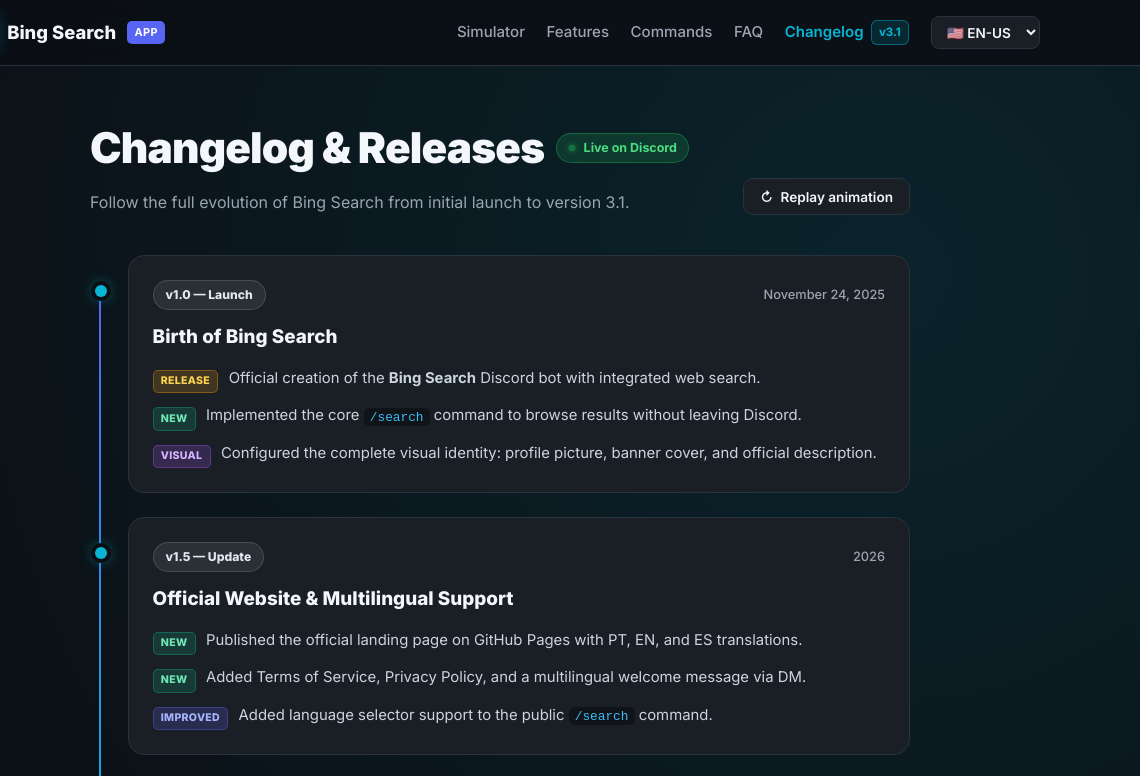
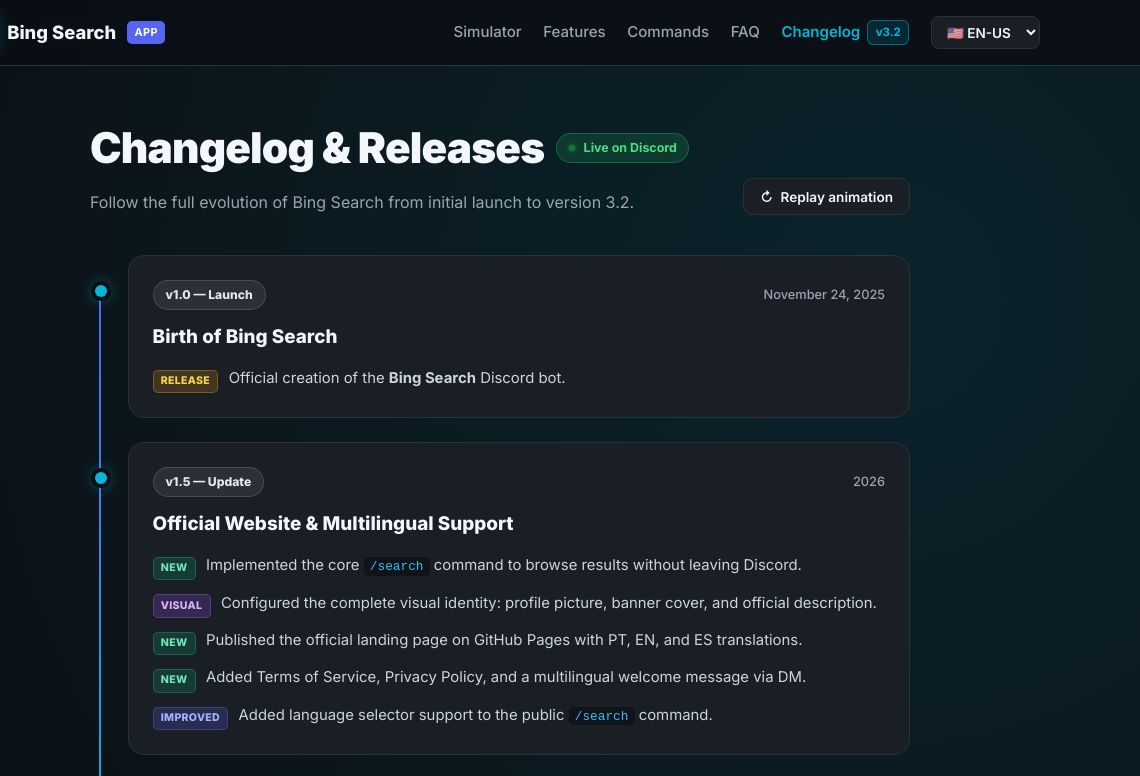
Before and after one commit to klinger230/bing-search-bot, a plain HTML site: page changelog.html in a window 1280 px wide. Shown: the top 776 px of the page, 140-1280 px from the left. Drawn offline with Linux system fonts and the light colour scheme.

Commit message:
Update changelog.html

```diff
--- a/changelog.html
+++ b/changelog.html
@@ -3,7 +3,7 @@
 <head>
   <meta charset="UTF-8" />
   <meta name="viewport" content="width=device-width, initial-scale=1.0" />
-  <title>Changelog — Bing Search v3.1</title>
+  <title>Changelog — Bing Search v3.2</title>
   <link rel="preconnect" href="https://fonts.googleapis.com" />
   <link rel="preconnect" href="https://fonts.gstatic.com" crossorigin />
   <link href="https://fonts.googleapis.com/css2?family=Inter:wght@400;500;600;700;800;900&display=swap" rel="stylesheet" />
@@ -422,7 +422,7 @@
         <a href="faq.html">FAQ</a>
         <a href="changelog.html" class="active">
           <span>Changelog</span>
-          <span class="version-pill">v3.1</span>
+          <span class="version-pill">v3.2</span>
         </a>
         <select id="langSelect" class="lang-select" aria-label="Language">
           <option value="pt">🇧🇷 PT-BR</option>
@@ -446,7 +446,7 @@
             <span data-i18n="liveStatus">Ativo no Discord</span>
           </span>
         </div>
-        <p data-i18n="subtitle">Acompanhe toda a evolução do Bing Search desde o lançamento até a versão 3.1.</p>
+        <p data-i18n="subtitle">Acompanhe toda a evolução do Bing Search desde o lançamento até a versão 3.2.</p>
       </div>
 
       <button type="button" id="replayBtn" class="replay-btn">
@@ -482,7 +482,7 @@
           nav_cmd: "Comandos",
           title: "Changelog & Releases",
           liveStatus: "Ativo no Discord",
-          subtitle: "Acompanhe toda a evolução do Bing Search desde o lançamento até a versão 3.1.",
+          subtitle: "Acompanhe toda a evolução do Bing Search desde o lançamento até a versão 3.2.",
           replay: "Rever animação",
           footer_back: "Quer voltar para a página inicial?",
           footer_link: "Voltar ao início →",
@@ -494,9 +494,7 @@
               isLatest: false,
               title: "Nascimento do Bing Search",
               changes: [
-                { tag: "RELEASE", color: "amber", text: "Criação oficial do bot <strong>Bing Search</strong> no Discord com motor de busca web integrado." },
-                { tag: "NOVO", color: "emerald", text: "Implementação do recurso básico <code>/search</code> para pesquisar sem sair do chat." },
-                { tag: "VISUAL", color: "purple", text: "Configuração completa da identidade visual: foto de perfil, capa (banner) e descrição oficial." }
+                { tag: "RELEASE", color: "amber", text: "Criação oficial do bot <strong>Bing Search</strong> no Discord." }
               ]
             },
             {
@@ -506,6 +504,8 @@
               isLatest: false,
               title: "Site Oficial & Suporte Multilíngue",
               changes: [
+                { tag: "NOVO", color: "emerald", text: "Implementação do recurso básico <code>/search</code> para pesquisar sem sair do chat." },
+                { tag: "VISUAL", color: "purple", text: "Configuração completa da identidade visual: foto de perfil, capa (banner) e descrição oficial." },
                 { tag: "NOVO", color: "emerald", text: "Publicação da landing page oficial no GitHub Pages com tradução em PT, EN e ES." },
                 { tag: "NOVO", color: "emerald", text: "Inclusão dos Termos de Serviço, Política de Privacidade e mensagem de boas-vindas multilíngue na DM." },
                 { tag: "MELHORIA", color: "indigo", text: "Adição de seletor de idioma no comando público <code>/search</code>." }
@@ -564,15 +564,26 @@
             },
             {
               version: "v3.1",
-              statusLabel: "Versão Atual",
+              statusLabel: "Atualização",
               date: "Novembro de 2026",
-              isLatest: true,
+              isLatest: false,
               title: "Tradutor Integrado (25 Idiomas), /help Expandido & Transparência de Privacidade",
               changes: [
                 { tag: "TRADUTOR", color: "emerald", text: "Novos comandos <code>/translate</code> (público com botão <strong>Delete</strong>) e <code>/incognitotranslate</code> (efêmero, visível só para você) com detecção automática do idioma de origem via <strong>MyMemory API</strong>." },
                 { tag: "NOVO", color: "indigo", text: "Suporte a <strong>25 idiomas de destino</strong> numerados de <code>1</code> a <code>25</code> para seleção rápida direto no Discord." },
                 { tag: "MELHORIA", color: "amber", text: "Comando <code>/help</code> atualizado com todos os comandos de tradução e a lista completa dos 25 idiomas suportados." },
                 { tag: "PRIVACIDADE", color: "purple", text: "FAQ, Termos de Serviço e Política de Privacidade atualizados nos 6 idiomas esclarecendo os limites do <strong>Incognito Mode</strong>, além do simulador no site com tradução ao vivo." }
+              ]
+            },
+            {
+              version: "v3.2",
+              statusLabel: "Versão Atual",
+              date: "Novembro de 2026",
+              isLatest: true,
+              title: "API de Busca Privada & Comando /Info",
+              changes: [
+                { tag: "MOTOR", color: "purple", text: "Migração completa da API de buscas do Brave para uma <strong>API privada própria</strong>, garantindo maior autonomia, estabilidade e controle nas pesquisas web e de vídeos." },
+                { tag: "COMANDO", color: "indigo", text: "O comando <code>/help</code> foi renomeado para <code>/Info</code>, centralizando todas as informações e comandos do bot." }
               ]
             }
           ]
@@ -585,7 +596,7 @@
           nav_cmd: "Commands",
           title: "Changelog & Releases",
           liveStatus: "Live on Discord",
-          subtitle: "Follow the full evolution of Bing Search from initial launch to version 3.1.",
+          subtitle: "Follow the full evolution of Bing Search from initial launch to version 3.2.",
           replay: "Replay animation",
           footer_back: "Want to go back to the homepage?",
           footer_link: "Back to Home →",
@@ -597,9 +608,7 @@
               isLatest: false,
               title: "Birth of Bing Search",
               changes: [
-                { tag: "RELEASE", color: "amber", text: "Official creation of the <strong>Bing Search</strong> Discord bot with integrated web search." },
-                { tag: "NEW", color: "emerald", text: "Implemented the core <code>/search</code> command to browse results without leaving Discord." },
-                { tag: "VISUAL", color: "purple", text: "Configured the complete visual identity: profile picture, banner cover, and official description." }
+                { tag: "RELEASE", color: "amber", text: "Official creation of the <strong>Bing Search</strong> Discord bot." }
               ]
             },
             {
@@ -609,6 +618,8 @@
               isLatest: false,
               title: "Official Website & Multilingual Support",
               changes: [
+                { tag: "NEW", color: "emerald", text: "Implemented the core <code>/search</code> command to browse results without leaving Discord." },
+                { tag: "VISUAL", color: "purple", text: "Configured the complete visual identity: profile picture, banner cover, and official description." },
                 { tag: "NEW", color: "emerald", text: "Published the official landing page on GitHub Pages with PT, EN, and ES translations." },
                 { tag: "NEW", color: "emerald", text: "Added Terms of Service, Privacy Policy, and a multilingual welcome message via DM." },
                 { tag: "IMPROVED", color: "indigo", text: "Added language selector support to the public <code>/search</code> command." }
@@ -667,15 +678,26 @@
             },
             {
               version: "v3.1",
-              statusLabel: "Current Release",
+              statusLabel: "Update",
               date: "November 2026",
-              isLatest: true,
+              isLatest: false,
               title: "Built-in Translator (25 Languages), Expanded /help & Privacy Clarity",
               changes: [
                 { tag: "TRANSLATOR", color: "emerald", text: "Added <code>/translate</code> (public with <strong>Delete</strong> button) and <code>/incognitotranslate</code> (ephemeral, visible only to you) with automatic source language detection powered by <strong>MyMemory API</strong>." },
                 { tag: "NEW", color: "indigo", text: "Support for <strong>25 target languages</strong> numbered <code>1</code> through <code>25</code> for fast selection right in Discord." },
                 { tag: "IMPROVED", color: "amber", text: "Updated <code>/help</code> with the new translator commands and the full list of all 25 supported languages." },
                 { tag: "PRIVACY", color: "purple", text: "Updated FAQ, Terms of Service, and Privacy Policy across all 6 languages clarifying <strong>Incognito Mode</strong> limits, plus live translation in the website simulator." }
+              ]
+            },
+            {
+              version: "v3.2",
+              statusLabel: "Current Release",
+              date: "November 2026",
+              isLatest: true,
+              title: "Private Search API & /Info Command",
+              changes: [
+                { tag: "ENGINE", color: "purple", text: "Migrated the search API from Brave to a <strong>dedicated private API</strong>, ensuring greater autonomy, stability, and control for web and video searches." },
+                { tag: "COMMAND", color: "indigo", text: "Renamed the <code>/help</code> command to <code>/Info</code>, centralizing all bot information and commands." }
               ]
             }
           ]
@@ -688,7 +710,7 @@
           nav_cmd: "Comandos",
           title: "Changelog y Lanzamientos",
           liveStatus: "Activo en Discord",
-          subtitle: "Sigue toda la evolución de Bing Search desde su creación hasta la versión 3.1.",
+          subtitle: "Sigue toda la evolución de Bing Search desde su creación hasta la versión 3.2.",
           replay: "Repetir animación",
           footer_back: "¿Quieres volver a la página principal?",
           footer_link: "Volver al inicio →",
@@ -700,9 +722,7 @@
               isLatest: false,
               title: "Nacimiento de Bing Search",
               changes: [
-                { tag: "RELEASE", color: "amber", text: "Creación oficial del bot <strong>Bing Search</strong> en Discord con motor de búsqueda web integrado." },
-                { tag: "NUEVO", color: "emerald", text: "Implementación del comando básico <code>/search</code> para buscar sin salir del chat." },
-                { tag: "VISUAL", color: "purple", text: "Configuración completa de la identidad visual: foto de perfil, portada (banner) y descripción oficial." }
+                { tag: "RELEASE", color: "amber", text: "Creación oficial del bot <strong>Bing Search</strong> en Discord." }
               ]
             },
             {
@@ -712,6 +732,8 @@
               isLatest: false,
               title: "Sitio Oficial y Soporte Multilingüe",
               changes: [
+                { tag: "NUEVO", color: "emerald", text: "Implementación del comando básico <code>/search</code> para buscar sin salir del chat." },
+                { tag: "VISUAL", color: "purple", text: "Configuración completa de la identidad visual: foto de perfil, portada (banner) y descripción oficial." },
                 { tag: "NUEVO", color: "emerald", text: "Publicación de la página oficial en GitHub Pages con traducción en PT, EN y ES." },
                 { tag: "NUEVO", color: "emerald", text: "Inclusión de los Términos de Servicio, Política de Privacidad y mensaje de bienvenida multilingüe por DM." },
                 { tag: "MEJORA", color: "indigo", text: "Se añadió selector de idioma al comando público <code>/search</code>." }
@@ -770,15 +792,26 @@
             },
             {
               version: "v3.1",
-              statusLabel: "Versión Actual",
+              statusLabel: "Actualización",
               date: "Noviembre de 2026",
-              isLatest: true,
+              isLatest: false,
               title: "Traductor Integrado (25 Idiomas), /help Ampliado y Privacidad Clara",
               changes: [
                 { tag: "TRADUCTOR", color: "emerald", text: "Nuevos comandos <code>/translate</code> (público con botón <strong>Delete</strong>) e <code>/incognitotranslate</code> (efímero, visible solo para ti) con detección automática del idioma original vía <strong>MyMemory API</strong>." },
                 { tag: "NUEVO", color: "indigo", text: "Soporte para <strong>25 idiomas de destino</strong> numerados del <code>1</code> al <code>25</code> para selección rápida en Discord." },
                 { tag: "MEJORA", color: "amber", text: "Comando <code>/help</code> actualizado con los comandos del traductor y la lista completa de los 25 idiomas compatibles." },
                 { tag: "PRIVACIDAD", color: "purple", text: "FAQ, Términos de Servicio y Política de Privacidad actualizados en los 6 idiomas aclarando los límites del <strong>Incognito Mode</strong>, además de traducción en vivo en el simulador." }
+              ]
+            },
+            {
+              version: "v3.2",
+              statusLabel: "Versión Actual",
+              date: "Noviembre de 2026",
+              isLatest: true,
+              title: "API de Búsqueda Privada y Comando /Info",
+              changes: [
+                { tag: "MOTOR", color: "purple", text: "Migración completa de la API de búsqueda de Brave a una <strong>API privada propia</strong>, ofreciendo mayor autonomía, estabilidad y control en búsquedas web y de videos." },
+                { tag: "COMANDO", color: "indigo", text: "El comando <code>/help</code> pasó a llamarse <code>/Info</code>, centralizando toda la información y comandos del bot." }
               ]
             }
           ]
@@ -791,7 +824,7 @@
           nav_cmd: "Commandes",
           title: "Changelog & Versions",
           liveStatus: "En ligne sur Discord",
-          subtitle: "Suivez toute l'évolution de Bing Search depuis son lancement jusqu'à la version 3.1.",
+          subtitle: "Suivez toute l'évolution de Bing Search depuis son lancement jusqu'à la version 3.2.",
           replay: "Rejouer l'animation",
           footer_back: "Vous souhaitez revenir à la page d'accueil ?",
           footer_link: "Retour à l'accueil →",
@@ -803,9 +836,7 @@
               isLatest: false,
               title: "Naissance de Bing Search",
               changes: [
-                { tag: "RELEASE", color: "amber", text: "Création officielle du bot <strong>Bing Search</strong> sur Discord avec moteur de recherche web intégré." },
-                { tag: "NOUVEAU", color: "emerald", text: "Mise en place de la commande de base <code>/search</code> pour chercher sans quitter le chat." },
-                { tag: "VISUEL", color: "purple", text: "Création complète de l'identité visuelle : avatar, bannière et description officielle." }
+                { tag: "RELEASE", color: "amber", text: "Création officielle du bot <strong>Bing Search</strong> sur Discord." }
               ]
             },
             {
@@ -815,6 +846,8 @@
               isLatest: false,
               title: "Site Officiel & Support Multilingue",
               changes: [
+                { tag: "NOUVEAU", color: "emerald", text: "Mise en place de la commande de base <code>/search</code> pour chercher sans quitter le chat." },
+                { tag: "VISUEL", color: "purple", text: "Création complète de l'identité visuelle : avatar, bannière et description officielle." },
                 { tag: "NOUVEAU", color: "emerald", text: "Publication du site officiel sur GitHub Pages avec traductions multilingues." },
                 { tag: "NOUVEAU", color: "emerald", text: "Ajout des Conditions d'Utilisation, de la Politique de Confidentialité et du message de bienvenue en MP." },
                 { tag: "AMÉLIORÉ", color: "indigo", text: "Ajout du sélecteur de langue sur la commande publique <code>/search</code>." }
@@ -873,15 +906,26 @@
             },
             {
               version: "v3.1",
-              statusLabel: "Version Actuelle",
+              statusLabel: "Mise à jour",
               date: "Novembre 2026",
-              isLatest: true,
+              isLatest: false,
               title: "Traducteur Intégré (25 Langues), /help Enrichi & Clarté sur la Confidentialité",
               changes: [
                 { tag: "TRADUCTEUR", color: "emerald", text: "Nouvelles commandes <code>/translate</code> (public avec bouton <strong>Delete</strong>) et <code>/incognitotranslate</code> (éphémère, visible uniquement par vous) avec détection automatique via <strong>MyMemory API</strong>." },
                 { tag: "NOUVEAU", color: "indigo", text: "Prise en charge de <strong>25 langues cibles</strong> numérotées de <code>1</code> à <code>25</code> pour une sélection rapide sur Discord." },
                 { tag: "AMÉLIORÉ", color: "amber", text: "Commande <code>/help</code> mise à jour avec le traducteur et la liste complète des 25 langues disponibles." },
                 { tag: "CONFIDENTIALITÉ", color: "purple", text: "FAQ, Conditions d'Utilisation et Politique de Confidentialité mis à jour dans les 6 langues précisant les limites de l'<strong>Incognito Mode</strong>, plus la traduction en direct sur le simulateur." }
+              ]
+            },
+            {
+              version: "v3.2",
+              statusLabel: "Version Actuelle",
+              date: "Novembre 2026",
+              isLatest: true,
+              title: "API de Recherche Privée & Commande /Info",
+              changes: [
+                { tag: "MOTEUR", color: "purple", text: "Migration complète de l'API de recherche Brave vers une <strong>API privée dédiée</strong>, garantissant plus d'autonomie, de stabilité et de contrôle pour les recherches web et vidéo." },
+                { tag: "COMMANDE", color: "indigo", text: "La commande <code>/help</code> a été renommée en <code>/Info</code>, regroupant toutes les informations et commandes du bot." }
               ]
             }
           ]
@@ -894,7 +938,7 @@
           nav_cmd: "Befehle",
           title: "Changelog & Releases",
           liveStatus: "Aktiv auf Discord",
-          subtitle: "Verfolge die gesamte Entwicklung von Bing Search vom Start bis zur Version 3.1.",
+          subtitle: "Verfolge die gesamte Entwicklung von Bing Search vom Start bis zur Version 3.2.",
           replay: "Animation wiederholen",
           footer_back: "Zurück zur Startseite?",
           footer_link: "Zur Startseite →",
@@ -906,9 +950,7 @@
               isLatest: false,
               title: "Start von Bing Search",
               changes: [
-                { tag: "RELEASE", color: "amber", text: "Offizielle Erstellung des <strong>Bing Search</strong> Discord-Bots mit integrierter Websuche." },
-                { tag: "NEU", color: "emerald", text: "Einführung des Basisbefehls <code>/search</code> für Suchen direkt im Chat." },
-                { tag: "DESIGN", color: "purple", text: "Vollständige Einrichtung der visuellen Identität: Profilbild, Banner und offizielle Beschreibung." }
+                { tag: "RELEASE", color: "amber", text: "Offizielle Erstellung des <strong>Bing Search</strong> Discord-Bots." }
               ]
             },
             {
@@ -918,6 +960,8 @@
               isLatest: false,
               title: "Offizielle Website & Mehrsprachigkeit",
               changes: [
+                { tag: "NEU", color: "emerald", text: "Einführung des Basisbefehls <code>/search</code> für Suchen direkt im Chat." },
+                { tag: "DESIGN", color: "purple", text: "Vollständige Einrichtung der visuellen Identität: Profilbild, Banner und offizielle Beschreibung." },
                 { tag: "NEU", color: "emerald", text: "Veröffentlichung der offiziellen Landingpage auf GitHub Pages mit mehrsprachiger Unterstützung." },
                 { tag: "NEU", color: "emerald", text: "Nutzungsbedingungen, Datenschutzerklärung und mehrsprachige Willkommens-DM hinzugefügt." },
                 { tag: "VERBESSERT", color: "indigo", text: "Sprachauswahl im öffentlichen Befehl <code>/search</code> ergänzt." }
@@ -976,15 +1020,26 @@
             },
             {
               version: "v3.1",
-              statusLabel: "Aktuelle Version",
+              statusLabel: "Update",
               date: "November 2026",
-              isLatest: true,
+              isLatest: false,
               title: "Integrierter Übersetzer (25 Sprachen), Erweitertes /help & Datenschutz-Klarheit",
               changes: [
                 { tag: "ÜBERSETZER", color: "emerald", text: "Neue Befehle <code>/translate</code> (öffentlich mit <strong>Delete</strong>-Button) und <code>/incognitotranslate</code> (flüchtig, nur für dich sichtbar) mit automatischer Spracherkennung via <strong>MyMemory API</strong>." },
                 { tag: "NEU", color: "indigo", text: "Unterstützung für <strong>25 Zielsprachen</strong> nummeriert von <code>1</code> bis <code>25</code> zur schnellen Auswahl direkt in Discord." },
                 { tag: "VERBESSERT", color: "amber", text: "Befehl <code>/help</code> um den Übersetzer und die vollständige Liste aller 25 unterstützten Sprachen erweitert." },
                 { tag: "DATENSCHUTZ", color: "purple", text: "FAQ, Nutzungsbedingungen und Datenschutzerklärung in allen 6 Sprachen um die Grenzen des <strong>Incognito Mode</strong> ergänzt, plus Live-Übersetzung im Website-Simulator." }
+              ]
+            },
+            {
+              version: "v3.2",
+              statusLabel: "Aktuelle Version",
+              date: "November 2026",
+              isLatest: true,
+              title: "Private Such-API & Befehl /Info",
+              changes: [
+                { tag: "ENGINE", color: "purple", text: "Vollständige Migration der Such-API von Brave auf eine <strong>eigene private API</strong> für mehr Unabhängigkeit, Stabilität und Kontrolle bei Web- und Videosuchen." },
+                { tag: "BEFEHL", color: "indigo", text: "Der Befehl <code>/help</code> wurde in <code>/Info</code> umbenannt und bündelt alle Informationen und Befehle des Bots." }
               ]
             }
           ]
@@ -997,7 +1052,7 @@
           nav_cmd: "Comandi",
           title: "Changelog & Versioni",
           liveStatus: "Attivo su Discord",
-          subtitle: "Segui tutta l'evoluzione di Bing Search dal lancio fino alla versione 3.1.",
+          subtitle: "Segui tutta l'evoluzione di Bing Search dal lancio fino alla versione 3.2.",
           replay: "Ripeti animazione",
           footer_back: "Vuoi tornare alla pagina principale?",
           footer_link: "Torna alla home →",
@@ -1009,9 +1064,7 @@
               isLatest: false,
               title: "Nascita di Bing Search",
               changes: [
-                { tag: "RELEASE", color: "amber", text: "Creazione ufficiale del bot <strong>Bing Search</strong> su Discord con motore di ricerca web integrato." },
-                { tag: "NUOVO", color: "emerald", text: "Implementazione del comando base <code>/search</code> per cercare senza uscire dalla chat." },
-                { tag: "DESIGN", color: "purple", text: "Configurazione completa dell'identità visiva: immagine profilo, banner e descrizione ufficiale." }
+                { tag: "RELEASE", color: "amber", text: "Creazione ufficiale del bot <strong>Bing Search</strong> su Discord." }
               ]
             },
             {
@@ -1021,6 +1074,8 @@
               isLatest: false,
               title: "Sito Ufficiale & Supporto Multilingua",
               changes: [
+                { tag: "NUOVO", color: "emerald", text: "Implementazione del comando base <code>/search</code> per cercare senza uscire dalla chat." },
+                { tag: "DESIGN", color: "purple", text: "Configurazione completa dell'identità visiva: immagine profilo, banner e descrizione ufficiale." },
                 { tag: "NUOVO", color: "emerald", text: "Pubblicazione della landing page ufficiale su GitHub Pages con traduzioni multilingua." },
                 { tag: "NUOVO", color: "emerald", text: "Aggiunti Termini di Servizio, Informativa sulla Privacy e messaggio di benvenuto in DM." },
                 { tag: "MIGLIORATO", color: "indigo", text: "Aggiunto il selettore lingua al comando pubblico <code>/search</code>." }
@@ -1079,15 +1134,26 @@
             },
             {
               version: "v3.1",
-              statusLabel: "Versione Attuale",
+              statusLabel: "Aggiornamento",
               date: "Novembre 2026",
-              isLatest: true,
+              isLatest: false,
               title: "Traduttore Integrato (25 Lingue), /help Espanso & Chiarezza sulla Privacy",
               changes: [
                 { tag: "TRADUTTORE", color: "emerald", text: "Nuovi comandi <code>/translate</code> (pubblico con pulsante <strong>Delete</strong>) e <code>/incognitotranslate</code> (effimero, visibile solo a te) con rilevamento automatico della lingua tramite <strong>MyMemory API</strong>." },
                 { tag: "NUOVO", color: "indigo", text: "Supporto per <strong>25 lingue di destinazione</strong> numerate da <code>1</code> a <code>25</code> per una selezione rapida su Discord." },
                 { tag: "MIGLIORATO", color: "amber", text: "Comando <code>/help</code> aggiornato con i comandi del traduttore e l'elenco completo delle 25 lingue supportate." },
                 { tag: "PRIVACY", color: "purple", text: "FAQ, Termini di Servizio e Informativa sulla Privacy aggiornati nelle 6 lingue sui limiti dell'<strong>Incognito Mode</strong>, più traduzione live nel simulatore del sito." }
+              ]
+            },
+            {
+              version: "v3.2",
+              statusLabel: "Versione Attuale",
+              date: "Novembre 2026",
+              isLatest: true,
+              title: "API di Ricerca Privata & Comando /Info",
+              changes: [
+                { tag: "MOTORE", color: "purple", text: "Migrazione completa dell'API di ricerca da Brave a una <strong>API privata dedicata</strong>, garantendo maggiore autonomia, stabilità e controllo nelle ricerche web e video." },
+                { tag: "COMANDO", color: "indigo", text: "Il comando <code>/help</code> è stato rinominato in <code>/Info</code>, centralizzando tutte le informazioni e i comandi del bot." }
               ]
             }
           ]
```
